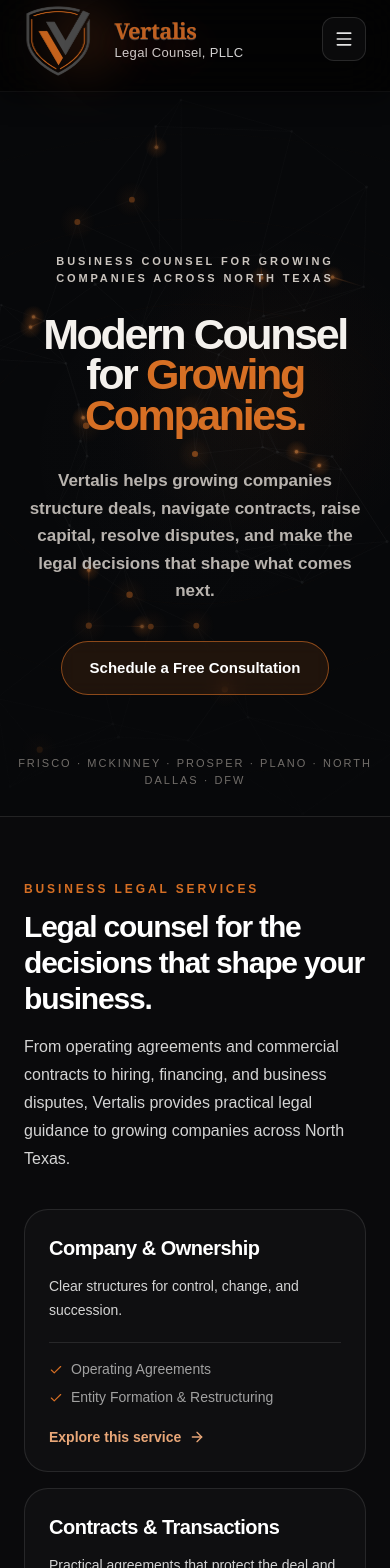
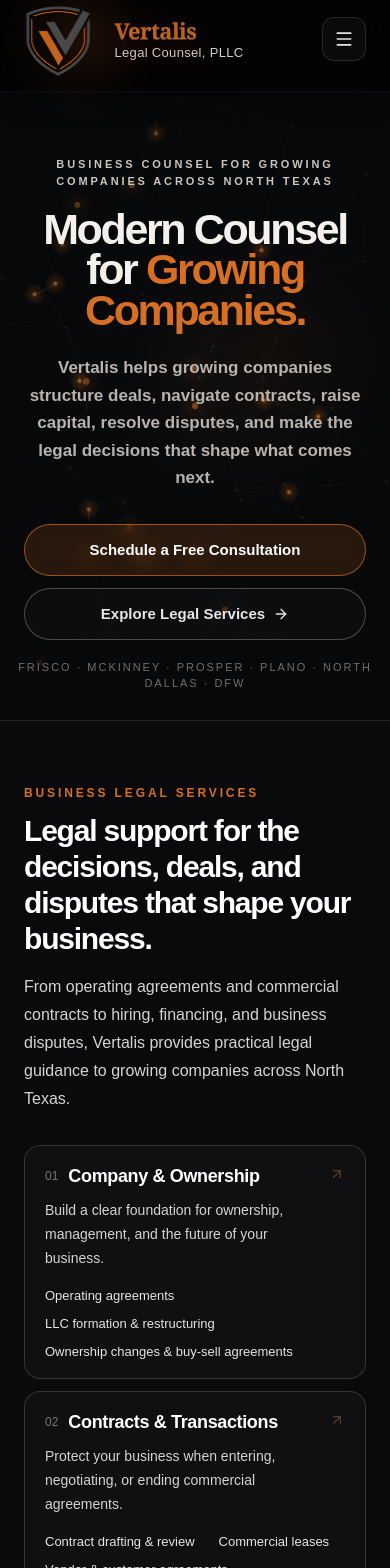
Before and after one commit to timntbb/vertalis-website, a Next.js app: page / in a window 390 px wide. Shown: the top 1568 px of the page. Built offline with nearby package versions, Linux system fonts and the light colour scheme.

Commit message:
Shorten homepage hero, introduce compact services, and consolidate About navigation

```diff
--- a/app/page.tsx
+++ b/app/page.tsx
@@ -11,6 +11,8 @@ import { JsonLd, buildOrganizationSchema } from "@/components/StructuredData";
 import { practices } from "./services/data";
 import {
   ArrowRight,
+  ArrowUpRight,
+  ChevronDown,
   Check,
   Menu,
   X,
@@ -53,6 +55,40 @@ const introPoints: IntroPoint[] = [
     icon: <FileText className="h-5 w-5" />,
   },
 ];
+
+
+const aboutNavigationLinks: Array<[string, string]> = [
+  ["Our Approach", "/#about"],
+  ["Meet the Attorney", "/about/tim-nichols"],
+  ["Founders", "/about/founders"],
+  ["Governance", "/about/governance"],
+  ["Capital Strategy", "/about/investors"],
+  ["Employees", "/about/employees"],
+  ["Intellectual Property", "/about/ip"],
+];
+
+const homepageServiceCopy: Record<string, { description: string; examples: string[] }> = {
+  "company-ownership": {
+    description: "Build a clear foundation for ownership, management, and the future of your business.",
+    examples: ["Operating agreements", "LLC formation & restructuring", "Ownership changes & buy-sell agreements"],
+  },
+  "contracts-transactions": {
+    description: "Protect your business when entering, negotiating, or ending commercial agreements.",
+    examples: ["Contract drafting & review", "Commercial leases", "Vendor & customer agreements"],
+  },
+  "people-operations": {
+    description: "Navigate the legal decisions involved in hiring, managing, and protecting your team.",
+    examples: ["Employment agreements", "Independent contractors", "Employee terminations & workplace issues"],
+  },
+  "growth-capital": {
+    description: "Structure investment and expansion while protecting your company's ownership and control.",
+    examples: ["SAFEs & convertible instruments", "Investor agreements & equity", "Business purchases & acquisitions"],
+  },
+  "disputes-litigation": {
+    description: "Address commercial conflicts and protect your business when relationships break down.",
+    examples: ["Unpaid invoices & collections", "Breach of contract", "Business partner disputes"],
+  },
+};
 
 function cx(...classes: Array<string | false | null | undefined>) {
   return classes.filter(Boolean).join(" ");
@@ -243,30 +279,32 @@ export function NavLink({ href, label }: { href: string; label: string }) {
   );
 }
 
-function CapabilitiesNavItem() {
+function AboutNavItem() {
   const [isHovered, setIsHovered] = React.useState(false);
   const [isOpen, setIsOpen] = React.useState(false);
   const [isFocusedWithin, setIsFocusedWithin] = React.useState(false);
-
-  const showMenu = isOpen || isHovered || isFocusedWithin;
-
-  const items: Array<[string, string]> = [
-    ["Founders", "/about/founders"],
-    ["Governance", "/about/governance"],
-    ["Capital Strategy", "/about/investors"],
-    ["Employees", "/about/employees"],
-    ["Intellectual Property", "/about/ip"],
-  ];
+  const showMenu = isHovered || isOpen || isFocusedWithin;
 
   return (
     <div
       className="relative"
       onMouseEnter={() => setIsHovered(true)}
-      onMouseLeave={() => setIsHovered(false)}
+      onMouseLeave={() => {
+        setIsHovered(false);
+        setIsOpen(false);
+      }}
       onFocus={() => setIsFocusedWithin(true)}
-      onBlur={(e) => {
-        if (!e.currentTarget.contains(e.relatedTarget as Node | null)) {
+      onBlur={(event) => {
+        if (!event.currentTarget.contains(event.relatedTarget as Node | null)) {
           setIsFocusedWithin(false);
+          setIsOpen(false);
+        }
+      }}
+      onKeyDown={(event) => {
+        if (event.key === "Escape") {
+          setIsOpen(false);
+          setIsHovered(false);
+          (event.currentTarget.querySelector("button") as HTMLButtonElement | null)?.focus();
         }
       }}
     >
@@ -274,41 +312,38 @@ function CapabilitiesNavItem() {
         type="button"
         onClick={() => setIsOpen((prev) => !prev)}
         aria-expanded={showMenu}
-        aria-haspopup="menu"
+        aria-controls="vertalis-about-menu"
         className={cx(
-          "relative focus:outline-none focus-visible:ring-2 focus-visible:ring-white/15",
-          showMenu
-            ? "text-[15px] font-medium tracking-[0.08em] text-white hover:text-[#e26a2c] transition-all duration-300 ease-out"
-            : "text-[15px] font-medium tracking-[0.08em] text-white/70 hover:text-[#e26a2c] hover:-translate-y-[1px] transition-all duration-300 ease-out"
+          "inline-flex items-center gap-1.5 text-[15px] font-medium tracking-[0.08em] transition-colors duration-200 focus:outline-none focus-visible:ring-2 focus-visible:ring-[#d66f24]/50",
+          showMenu ? "text-[#e26a2c]" : "text-white/70 hover:text-[#e26a2c]"
         )}
       >
-        Capabilities
-        {showMenu ? (
-          <div className="absolute -bottom-2 left-0 w-full h-[2px] bg-gradient-to-r from-[#e26a2c] to-[#c7521e] shadow-[0_0_8px_rgba(226,106,44,0.5)]"></div>
-        ) : null}
+        About
+        <ChevronDown className={cx("h-3.5 w-3.5 transition-transform duration-200", showMenu && "rotate-180")} aria-hidden="true" />
       </button>
-
       <div
+        id="vertalis-about-menu"
         className={cx(
-          "absolute left-1/2 top-full z-50 mt-0 w-56 -translate-x-1/2 pt-2",
-          "transition-all duration-150",
+          "absolute left-1/2 top-full z-50 w-64 -translate-x-1/2 pt-3 transition-all duration-150",
           showMenu ? "pointer-events-auto translate-y-0 opacity-100" : "pointer-events-none -translate-y-1 opacity-0"
         )}
+        aria-hidden={!showMenu}
       >
-        <div className="rounded-2xl border border-white/12 bg-[linear-gradient(180deg,rgba(18,18,22,0.94),rgba(10,10,13,0.96))] shadow-[0_20px_55px_-32px_rgba(0,0,0,0.95)] backdrop-blur-xl">
-          <div className="p-2" role="menu" aria-label="Capabilities">
-            {items.map(([label, href]) => (
+        <nav aria-label="About Vertalis" className="rounded-2xl border border-white/12 bg-[#101013]/95 p-2 shadow-[0_20px_55px_-25px_rgba(0,0,0,0.95)] backdrop-blur-xl">
+          {aboutNavigationLinks.map(([label, href], index) => (
+            <React.Fragment key={href}>
+              {index === 2 ? <div className="mx-3 my-2 h-px bg-white/10" aria-hidden="true" /> : null}
               <a
-                key={href}
                 href={href}
-                role="menuitem"
-                className="block rounded-xl px-3 py-2.5 text-[15px] font-medium tracking-[0.08em] text-white/70 transition-all duration-300 ease-out hover:-translate-y-[1px] hover:text-[#e26a2c] hover:[text-shadow:0_0_12px_rgba(226,106,44,0.38)] focus:outline-none focus-visible:text-[#e26a2c] focus-visible:[text-shadow:0_0_12px_rgba(226,106,44,0.38)]"
+                onClick={() => setIsOpen(false)}
+                tabIndex={showMenu ? 0 : -1}
+                className="block rounded-xl px-3 py-2.5 text-sm font-medium text-white/70 transition-colors hover:bg-white/[0.05] hover:text-[#e9a778] focus-visible:bg-white/[0.05] focus-visible:text-[#e9a778] focus-visible:outline-none"
               >
                 {label}
               </a>
+            </React.Fragment>
           ))}
-          </div>
-        </div>
+        </nav>
       </div>
     </div>
   );
@@ -426,16 +461,14 @@ function Section({
 export function Header() {
   const pathname = usePathname();
   const [mobileOpen, setMobileOpen] = React.useState(false);
-  const [mobileCapabilitiesOpen, setMobileCapabilitiesOpen] = React.useState(false);
+  const [mobileAboutOpen, setMobileAboutOpen] = React.useState(false);
   const [mobileServicesOpen, setMobileServicesOpen] = React.useState(false);
 
   const navItems: Array<[string, string]> = [
-    ["Home", "#top"],
-    ["About", "#about"],
+    ["About", "/#about"],
     ["Services", "/services"],
     ["Insights", "/insights"],
     ["Contact", "#contact"],
-    ["Attorney", "/about/tim-nichols"],
   ];
 
   const headerScale = 0.8;
@@ -446,21 +479,6 @@ export function Header() {
   const logoTextSize = scaled(28, 22);
   const subTextSize = scaled(16, 12);
   const brandGap = scaled(24, 18);
-  const navGap = scaled(16, 12);
-  const navOffset = scaled(76, 56);
-  const ctaPx = scaled(16, 12);
-  const ctaPy = scaled(8, 6);
-  const ctaTextSize = scaled(14, 12);
-
-  const mobileLinks: Array<[string, string]> = [...navItems];
-
-  const mobileCapabilityLinks: Array<[string, string]> = [
-    ["Founders", "/about/founders"],
-    ["Governance", "/about/governance"],
-    ["Capital Strategy", "/about/investors"],
-    ["Employees", "/about/employees"],
-    ["Intellectual Property", "/about/ip"],
-  ];
 
   const mobileServiceLinks: Array<[string, string]> = [
     ["Company & Ownership", "/services/company-ownership"],
@@ -473,7 +491,7 @@ export function Header() {
   const onMobileLinkClick = (href: string): React.MouseEventHandler<HTMLAnchorElement> => {
     return (e) => {
       setMobileOpen(false);
-      setMobileCapabilitiesOpen(false);
+      setMobileAboutOpen(false);
       setMobileServicesOpen(false);
 
       if (!href.startsWith("#")) return;
@@ -539,20 +557,20 @@ export function Header() {
           </Link>
 
           <nav
-            className="absolute left-1/2 hidden -translate-x-1/2 transform whitespace-nowrap lg:flex items-center gap-10"
-            style={{ marginLeft: navOffset }}
+            className="absolute left-1/2 hidden -translate-x-1/2 items-center gap-7 whitespace-nowrap lg:flex xl:gap-9"
           >
             {navItems.map(([label, href]) =>
               label === "Services" ? (
                 <ServicesNavItem key={href} />
+              ) : label === "About" ? (
+                <AboutNavItem key={href} />
               ) : (
                 <NavLink key={href} href={href} label={label} />
               )
             )}
-            <CapabilitiesNavItem />
           </nav>
 
-          <div className="relative left-[78px] hidden shrink-0 lg:block xl:left-[90px]">
+          <div className="hidden shrink-0 lg:block">
             <Button
               href="/consultation"
               className="rounded-full px-6 py-2 text-sm tracking-[0.12em]"
@@ -569,7 +587,10 @@ export function Header() {
               onClick={() => {
                 setMobileOpen((prev) => {
                   const next = !prev;
-                  if (!next) setMobileCapabilitiesOpen(false);
+                  if (!next) {
+                    setMobileAboutOpen(false);
+                    setMobileServicesOpen(false);
+                  }
                   return next;
                 });
               }}
@@ -582,30 +603,52 @@ export function Header() {
 
           <div
             className={cx(
-              "absolute left-0 right-0 top-full border-b border-neutral-800 bg-[#0a0a0c]/98 px-6 pb-5 pt-3 backdrop-blur-md lg:hidden",
+              "absolute left-0 right-0 top-full max-h-[calc(100dvh-92px)] overflow-y-auto border-b border-neutral-800 bg-[#0a0a0c]/98 px-6 pb-5 pt-3 backdrop-blur-md lg:hidden",
               mobileOpen ? "block" : "hidden"
             )}
           >
-            <nav className="grid gap-1">
-              {mobileLinks.map(([label, href]) =>
-                label === "Services" ? null : (
+            <nav className="grid gap-2" aria-label="Mobile navigation">
               <a
-                    key={`mobile-${href}`}
+                href={toHref("#top")}
+                onClick={onMobileLinkClick("#top")}
+                className="rounded-lg px-3 py-2.5 text-sm uppercase tracking-[0.16em] text-neutral-300 transition-colors hover:bg-white/5 hover:text-white"
+              >
+                Home
+              </a>
+
+              <div className="rounded-lg border border-white/10 bg-white/[0.02]">
+                <button
+                  type="button"
+                  onClick={() => setMobileAboutOpen((prev) => !prev)}
+                  aria-expanded={mobileAboutOpen}
+                  aria-controls="vertalis-mobile-about"
+                  className="flex w-full items-center justify-between rounded-lg px-3 py-2.5 text-sm uppercase tracking-[0.16em] text-neutral-300 transition-colors hover:bg-white/5 hover:text-white"
+                >
+                  <span>About</span>
+                  <ChevronDown className={cx("h-4 w-4 transition-transform duration-200", mobileAboutOpen && "rotate-180")} aria-hidden="true" />
+                </button>
+                {mobileAboutOpen ? (
+                  <div id="vertalis-mobile-about" className="grid gap-1 px-2 pb-2">
+                    {aboutNavigationLinks.map(([label, href]) => (
+                      <a
+                        key={href}
                         href={toHref(href)}
                         onClick={onMobileLinkClick(href)}
-                    className="rounded-lg px-3 py-2.5 text-sm uppercase tracking-[0.2em] text-neutral-300 transition-colors hover:bg-white/5 hover:text-white"
+                        className="rounded-md px-3 py-2 text-[15px] font-medium text-white/70 transition-colors hover:bg-white/5 hover:text-[#e9a778]"
                       >
                         {label}
                       </a>
-                )
-              )}
+                    ))}
+                  </div>
+                ) : null}
+              </div>
 
               <div className="rounded-lg border border-white/10 bg-white/[0.02]">
                 <div className="flex items-center justify-between">
                   <a
-                    href={toHref("/services")}
+                    href="/services"
                     onClick={onMobileLinkClick("/services")}
-                    className="flex-1 rounded-lg px-3 py-2.5 text-sm uppercase tracking-[0.2em] text-neutral-300 transition-colors hover:bg-white/5 hover:text-white"
+                    className="flex-1 rounded-lg px-3 py-2.5 text-sm uppercase tracking-[0.16em] text-neutral-300 transition-colors hover:bg-white/5 hover:text-white"
                   >
                     Services
                   </a>
@@ -613,61 +656,39 @@ export function Header() {
                     type="button"
                     onClick={() => setMobileServicesOpen((prev) => !prev)}
                     aria-label="Show service links"
+                    aria-controls="vertalis-mobile-services"
                     aria-expanded={mobileServicesOpen}
                     className="rounded-lg px-3 py-2.5 text-neutral-300 transition-colors hover:bg-white/5 hover:text-white"
                   >
-                    <ArrowRight
-                      className={cx(
-                        "h-4 w-4 transition-transform duration-200",
-                        mobileServicesOpen ? "rotate-90" : "rotate-0"
-                      )}
-                    />
+                    <ChevronDown className={cx("h-4 w-4 transition-transform duration-200", mobileServicesOpen && "rotate-180")} aria-hidden="true" />
                   </button>
                 </div>
-
-                <div className={cx("grid gap-1 px-2 pb-2", mobileServicesOpen ? "block" : "hidden")}>
+                {mobileServicesOpen ? (
+                  <div id="vertalis-mobile-services" className="grid gap-1 px-2 pb-2">
                     {mobileServiceLinks.map(([label, href]) => (
                       <a
-                      key={`mobile-service-${href}`}
-                      href={toHref(href)}
+                        key={href}
+                        href={href}
                         onClick={onMobileLinkClick(href)}
-                      className="rounded-md px-3 py-2 text-[15px] font-medium tracking-[0.04em] text-white/70 transition-all duration-300 ease-out hover:-translate-y-[1px] hover:text-[#e26a2c]"
+                        className="rounded-md px-3 py-2 text-[15px] font-medium text-white/70 transition-colors hover:bg-white/5 hover:text-[#e9a778]"
                       >
                         {label}
                       </a>
                     ))}
                   </div>
+                ) : null}
               </div>
 
-              <div className="rounded-lg border border-white/10 bg-white/[0.02]">
-                <button
-                  type="button"
-                  onClick={() => setMobileCapabilitiesOpen((prev) => !prev)}
-                  aria-expanded={mobileCapabilitiesOpen}
-                  className="flex w-full items-center justify-between rounded-lg px-3 py-2.5 text-sm uppercase tracking-[0.2em] text-neutral-300 transition-colors hover:bg-white/5 hover:text-white"
-                >
-                  <span>Capabilities</span>
-                  <ArrowRight
-                    className={cx(
-                      "h-4 w-4 transition-transform duration-200",
-                      mobileCapabilitiesOpen ? "rotate-90" : "rotate-0"
-                    )}
-                  />
-                </button>
-
-                <div className={cx("grid gap-1 px-2 pb-2", mobileCapabilitiesOpen ? "block" : "hidden")}>
-                  {mobileCapabilityLinks.map(([label, href]) => (
+              {([["Insights", "/insights"], ["Contact", "#contact"]] as Array<[string, string]>).map(([label, href]) => (
                 <a
-                      key={`mobile-cap-${href}`}
+                  key={label}
                   href={toHref(href)}
                   onClick={onMobileLinkClick(href)}
-                      className="rounded-md px-3 py-2 text-[15px] font-medium tracking-[0.08em] text-white/70 transition-all duration-300 ease-out hover:-translate-y-[1px] hover:text-[#e26a2c]"
+                  className="rounded-lg px-3 py-2.5 text-sm uppercase tracking-[0.16em] text-neutral-300 transition-colors hover:bg-white/5 hover:text-white"
                 >
                   {label}
                 </a>
               ))}
-                </div>
-              </div>
             </nav>
 
             <div className="mt-4">
@@ -691,7 +712,7 @@ export default function Home() {
 
       <section className="relative isolate overflow-hidden" id="top">
         <div
-          className="relative min-h-[calc(100vh-120px)] overflow-hidden md:min-h-[calc(100vh-140px)]"
+          className="relative min-h-[560px] overflow-hidden md:min-h-[clamp(590px,calc(80vh-96px),800px)]"
           style={{
             background:
               "radial-gradient(circle at 70% 42%, rgba(214,111,36,.08), transparent 32%), radial-gradient(circle at 50% 50%, rgba(255,255,255,.02), transparent 42%), #07080a",
@@ -708,9 +729,9 @@ export default function Home() {
           />
 
           <Container>
-            <div className="relative z-10 flex min-h-[calc(100vh-120px)] items-center justify-center py-20 text-center md:min-h-[calc(100vh-140px)]">
-              <div className="w-full max-w-[900px] pt-10 md:pt-14">
-                <p className="mb-7 text-[11px] font-semibold uppercase tracking-[0.26em] text-[#cbc5bf] md:text-[13px]">
+            <div className="relative z-10 flex min-h-[560px] items-center justify-center pb-20 pt-12 text-center md:min-h-[clamp(590px,calc(80vh-96px),800px)] md:pb-24 md:pt-14">
+              <div className="w-full max-w-[900px] pt-4 md:pt-6">
+                <p className="mb-5 text-[11px] font-semibold uppercase tracking-[0.26em] text-[#cbc5bf] md:text-[13px]">
                   Business counsel for growing companies across North Texas
                 </p>
 
@@ -718,16 +739,23 @@ export default function Home() {
                   Modern Counsel for <span className="text-[#d66f24]">Growing Companies.</span>
                 </h1>
 
-                <p className="mx-auto mt-8 max-w-[720px] text-[clamp(17px,1.45vw,21px)] font-semibold leading-[1.62] text-[#b8b3ae]">
+                <p className="mx-auto mt-6 max-w-[720px] text-[clamp(17px,1.45vw,21px)] font-semibold leading-[1.62] text-[#b8b3ae]">
                   Vertalis helps growing companies structure deals, navigate contracts, raise capital, resolve disputes, and make the legal decisions that shape what comes next.
                 </p>
 
-                <div className="mt-9">
+                <div className="mt-8 flex flex-col items-center justify-center gap-3 sm:flex-row">
                   <a
                     href="/consultation"
-                    className="inline-flex min-h-[54px] items-center justify-center rounded-full border border-[rgba(214,111,36,.60)] bg-[rgba(214,111,36,.12)] px-7 text-[15px] font-semibold text-white backdrop-blur-[8px] transition-[transform,background-color,border-color] duration-200 ease-out hover:-translate-y-0.5 hover:bg-[rgba(214,111,36,.20)] hover:border-[rgba(214,111,36,.90)]"
+                    className="inline-flex min-h-[52px] w-full items-center justify-center rounded-full border border-[rgba(214,111,36,.65)] bg-[rgba(214,111,36,.16)] px-7 text-[15px] font-semibold text-white backdrop-blur-[8px] transition-[transform,background-color,border-color] duration-200 ease-out hover:-translate-y-0.5 hover:border-[rgba(214,111,36,.9)] hover:bg-[rgba(214,111,36,.25)] focus-visible:outline-none focus-visible:ring-2 focus-visible:ring-[#d66f24] sm:w-auto"
                   >
                     Schedule a Free Consultation
+                  </a>
+                  <a
+                    href="#services"
+                    className="inline-flex min-h-[52px] w-full items-center justify-center gap-2 rounded-full border border-white/25 bg-white/[0.025] px-7 text-[15px] font-semibold text-neutral-200 transition-[transform,background-color,border-color] duration-200 ease-out hover:-translate-y-0.5 hover:border-white/45 hover:bg-white/[0.06] focus-visible:outline-none focus-visible:ring-2 focus-visible:ring-white/50 sm:w-auto"
+                  >
+                    Explore Legal Services
+                    <ArrowRight className="h-4 w-4" aria-hidden="true" />
                   </a>
                 </div>
               </div>
@@ -751,7 +779,7 @@ export default function Home() {
           <div className="max-w-3xl">
             <p className="text-xs font-semibold uppercase tracking-[0.24em] text-[#d66f24]">Business Legal Services</p>
             <h2 className="mt-3 text-3xl font-semibold tracking-[-0.04em] text-white md:text-4xl">
-              Legal counsel for the decisions that shape your business.
+              Legal support for the decisions, deals, and disputes that shape your business.
             </h2>
             <p className="mt-4 text-base leading-7 text-neutral-300">
               From operating agreements and commercial contracts to hiring, financing, and business disputes,
@@ -759,33 +787,37 @@ export default function Home() {
             </p>
           </div>
 
-          <div className="mt-9 grid gap-4 md:grid-cols-2 lg:grid-cols-6">
-            {practices.map((practice, index) => (
+          <div className="mt-8 grid gap-3">
+            {practices.map((practice, index) => {
+              const copy = homepageServiceCopy[practice.slug];
+              return (
                 <Link
                   key={practice.slug}
                   href={"/services/" + practice.slug}
-                className={cx(
-                  "group flex h-full flex-col rounded-[1.5rem] border border-white/10 bg-white/[0.025] p-6 transition duration-200 hover:-translate-y-0.5 hover:border-[#d66f24]/45 hover:bg-white/[0.05] focus-visible:outline-none focus-visible:ring-2 focus-visible:ring-[#d66f24]/70",
-                  index < 3 ? "lg:col-span-2" : "lg:col-span-3"
-                )}
+                  aria-label={"Explore " + practice.title + " legal services"}
+                  className="group relative block rounded-2xl border border-white/15 bg-[#101012] px-5 py-4 transition-[border-color,background-color] duration-200 hover:border-[#B65E2E]/65 hover:bg-[#141214] focus-visible:outline-none focus-visible:ring-2 focus-visible:ring-[#B65E2E] md:px-6 md:py-5"
                 >
-                <h3 className="text-xl font-semibold leading-7 tracking-tight text-white transition-colors group-hover:text-[#e26a2c]">
+                  <div className="flex items-center gap-2.5 pr-8">
+                    <span className="text-xs tabular-nums text-neutral-500">{String(index + 1).padStart(2, "0")}</span>
+                    <h3 className="text-lg font-semibold tracking-[-0.02em] text-white transition-colors group-hover:text-[#F2ECE8]">
                       {practice.title}
                     </h3>
-                <p className="mt-3 text-sm leading-6 text-neutral-300">{practice.shortDescription}</p>
-                <ul className="mt-5 space-y-2 border-t border-white/10 pt-4 text-sm text-neutral-400">
-                  {practice.matters.slice(0, 2).map((matter) => (
-                    <li key={matter.title} className="flex items-start gap-2">
-                      <Check className="mt-1 h-3.5 w-3.5 shrink-0 text-[#d66f24]" aria-hidden="true" />
-                      <span>{matter.title}</span>
-                    </li>
+                  </div>
+                  <p className="mt-2 pr-8 text-sm leading-6 text-neutral-300 md:text-[15px]">
+                    {copy.description}
+                  </p>
+                  <ul className="mt-4 flex flex-wrap gap-x-6 gap-y-2 text-[13px] leading-5 text-neutral-200 md:text-sm">
+                    {copy.examples.map((example) => (
+                      <li key={example}>{example}</li>
                     ))}
                   </ul>
-                <span className="mt-auto inline-flex items-center gap-2 pt-5 text-sm font-semibold text-[#e9a778]">
-                  Explore this service <ArrowRight className="h-4 w-4 transition-transform group-hover:translate-x-1" aria-hidden="true" />
-                </span>
+                  <ArrowUpRight
+                    className="absolute right-5 top-5 h-4 w-4 text-[#D98A58] opacity-35 transition-[opacity,transform] duration-200 group-hover:-translate-y-0.5 group-hover:translate-x-0.5 group-hover:opacity-100 group-focus-visible:opacity-100"
+                    aria-hidden="true"
+                  />
                 </Link>
-            ))}
+              );
+            })}
           </div>
           <Link href="/services" className="mt-7 inline-flex items-center gap-2 text-sm font-semibold text-white transition hover:text-[#e26a2c]">
             View All Services <ArrowRight className="h-4 w-4" aria-hidden="true" />
```
Lines whose indentation alone changed are shown as unchanged.
